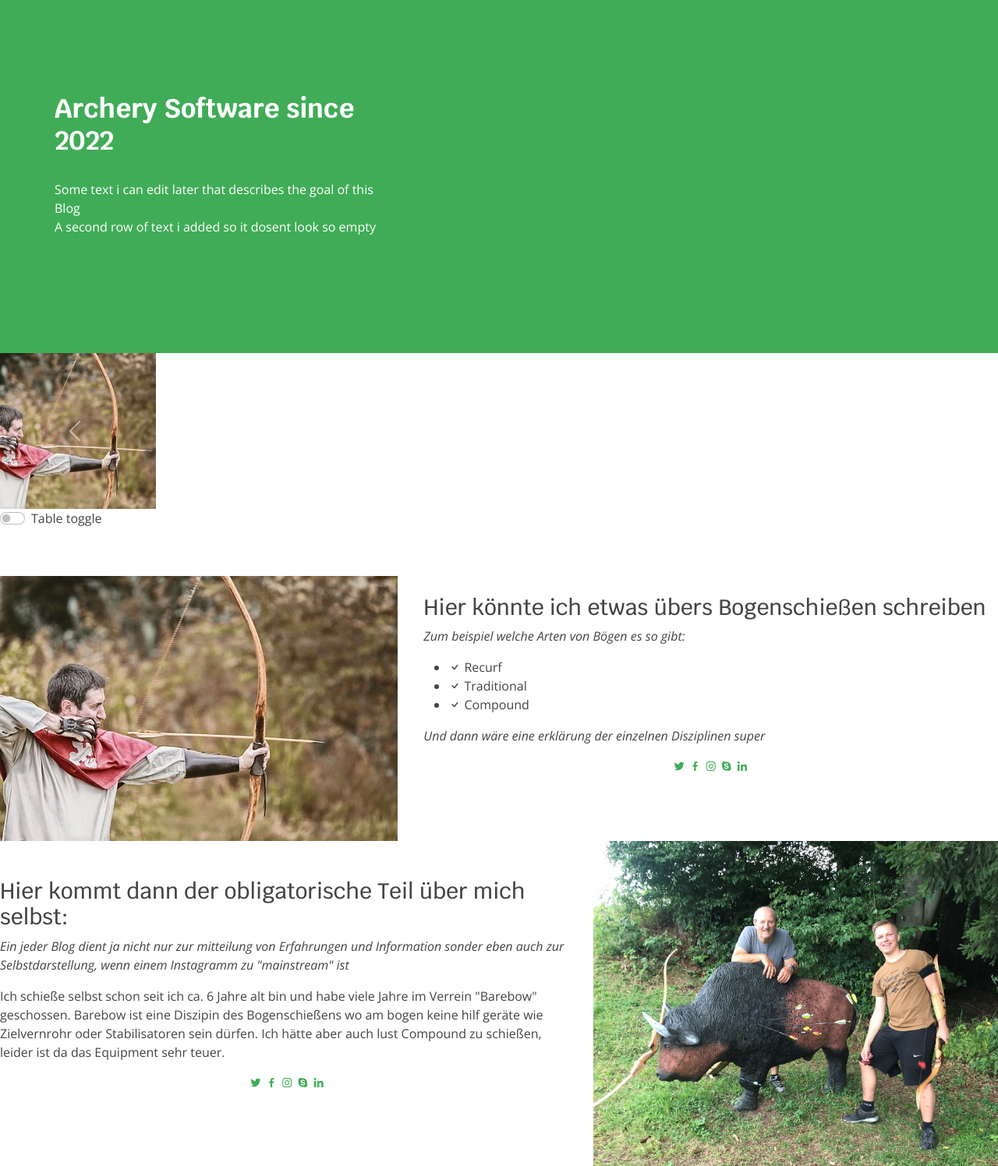
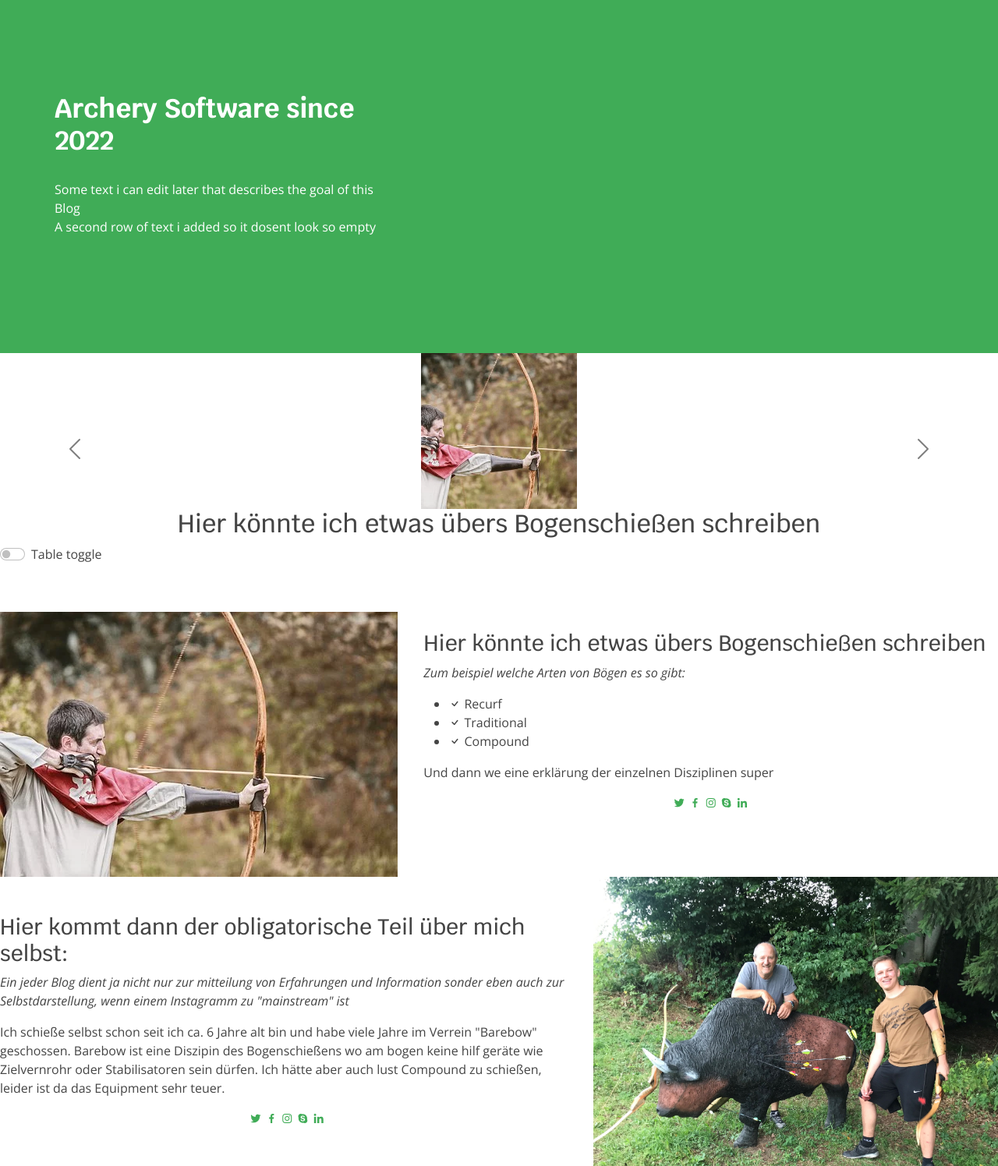
Before and after one commit to AndreasRanzmaier/BS3repo, a PHP site: page / in a window 1280 px wide. Shown: the part 74-1570 px from the top of the page at 78% size. Run offline with PHP 8.4, Linux system fonts and the light colour scheme.

Commit message:
adding the Text and Images to the table and finishing up the carousel

```diff
--- a/INF_ITL/Web/Bootstrap/Bootstrap_Blog/Bikin/assets/css/style.css
+++ b/INF_ITL/Web/Bootstrap/Bootstrap_Blog/Bikin/assets/css/style.css
@@ -135,14 +135,28 @@ h1, h2, h3, h4, h5, h6 {
 #header .logo img {
   max-height: 40px;
 }
-/*
-#
-*/
+
+/*--------------------------------------------------------------
+# Carousel
+--------------------------------------------------------------*/
 .carousel-inner img {
-  float: left;
+  display: block;
+  margin-left: auto;
+  margin-right: auto;
+
+
+  float: center;
   width:  200px;
   height: 200px;
   object-fit: cover;
+}
+
+.carousel-control-prev, .carousel-control-next{
+  filter: invert(100%);
+}
+
+.carousel h2{
+  text-align: center;
 }
 
 /*--------------------------------------------------------------
--- a/INF_ITL/Web/Bootstrap/Bootstrap_Blog/Bikin/index.html
+++ b/INF_ITL/Web/Bootstrap/Bootstrap_Blog/Bikin/index.html
@@ -89,15 +89,19 @@
       <div class="carousel-inner">
         <div class="carousel-item active">
           <img src="assets/img/features-1.png" class="img-fluid" alt="">
+          <h2>Hier könnte ich etwas übers Bogenschießen schreiben</h2>
         </div>
         <div class="carousel-item">
           <img src="assets/img/features-2.png" class="img-fluid" alt="">
+          <h2>Hier kommt dann der obligatorische Teil über mich selbst:</h2>
         </div>
         <div class="carousel-item">
           <img src="assets/img/features-3.png" class="img-fluid" alt="">
+          <h2>Teil mit einem Freund der eine Kollumne schreibt</h2>
         </div>
         <div class="carousel-item">
           <img src="assets/img/features-4.png" class="img-fluid" alt="";>
+          <h2>Blog beitrag der sich mit den Regeln beschäftigt</h2>
         </div>
       </div>
       <button class="carousel-control-prev" type="button" data-bs-target="#carouselExampleControls"
@@ -136,8 +140,8 @@
             <li><i class="bi bi-check"></i> Traditional</li>
             <li><i class="bi bi-check"></i> Compound</li>
           </ul>
-          <p class="fst-italic">
-            Und dann wäre eine erklärung der einzelnen Disziplinen super
+          <p class="fstär-italic">
+            Und dann we eine erklärung der einzelnen Disziplinen super
           </p>
           <div class="social-links text-center text-md-right pt-3 pt-md-0">
             <a href="#" class="twitter"><i class="bx bxl-twitter"></i></a>
@@ -236,28 +240,62 @@
       <table id="BlogbeitraegeTable" class="table-striped table-bordered nowrap" style="width:100%">
         <thead>
           <tr>
-            <th>First name</th>
-            <th>Last name</th>
-            <th>Position</th>
-            <th>Office</th>
-            <th>Age</th>
-            <th>Start date</th>
-            <th>Salary</th>
-            <th>Extn.</th>
-            <th>E-mail</th>
+            <th>Headline</th>
+            <th>Thumbnail</th>
+            <th>Text1</th>
+            <th>Text2</th>
           </tr>
         </thead>
+        <!-- todo: weg finden um die width der Seite zu verkürzen zurzeit mit br's gelöst-->
         <tbody>
           <tr>
-            <td>Tiger</td>
-            <td>Nixon</td>
-            <td>System Architect</td>
-            <td>Edinburgh</td>
-            <td>61</td>
-            <td>2011/04/25</td>
-            <td>$320,800</td>
-            <td>5421</td>
-            <td>t.nixon@datatables.net</td>
+            <td>Hier könnte ich etwas übers Bogenschießen schreiben</td>
+            <td><img src="assets/img/features-1.png" class="img-fluid" alt=""></td>
+            <td>
+              Zum beispiel welche Arten von Bögen es so gibt: <br/>
+              Recurf <br/>
+              Traditional <br/>
+              Compound <br/>
+            </td>
+            <td>Und dann we eine erklärung der einzelnen Disziplinen super</td>
+          </tr>
+          <tr>
+            <td>Hier kommt dann der obligatorische Teil über mich selbst:</td>
+            <td><img src="assets/img/features-2.png" class="img-fluid" alt=""></td>
+            <td>
+              Ein jeder Blog dient ja nicht nur zur mitteilung von <br/> Erfahrungen und Information sonder eben auch zur <br/>
+              Selbstdarstellung, wenn einem Instagramm zu "mainstream" ist
+            </td>
+            <td>
+              Ich schieße selbst schon seit ich ca. 6 Jahre alt bin und habe <br/> viele Jahre im Verrein "Barebow" geschossen. <br/>
+              Barebow ist eine Diszipin des Bogenschießens <br/>wo am bogen keine hilf geräte wie Zielvernrohr oder<br/>
+              Stabilisatoren sein dürfen.<br/>
+              Ich hätte aber auch lust Compound zu schießen, leider ist da das Equipment sehr teuer.<br/>
+            </td>
+          </tr>
+          <tr>
+            <td>Teil mit einem Freund der eine Kollumne schreibt</td>
+            <td><img src="assets/img/features-3.png" class="img-fluid" alt=""></td>
+            <td>m für meine Selbstverwirklichung durch diesen Blog auch massig Leute zu erreichen nutzen wir cross
+              promotion.<br/>
+              Desalb ist dieser Teil hir von einem Kumpel von mir geschrieben der sich auch gut auskennt. Er beschreibt
+              seine sicht<br/>
+              und das lässt meine Seite viel lebendiger aussehen.<br/> Am ende will er aber auch verlinkt werden. Ich mache das
+              gleiche bei ihm und schon schicken wir uns gegenseitig leser.</td>
+            <td></td>
+          </tr>
+          <tr>
+            <td>Blog beitrag der sich mit den Regeln beschäftigt</td>
+            <td><img src="assets/img/features-4.png" class="img-fluid" alt=""></td>
+            <td>Die wichtigsten und richtigsten Regeln werden hier zusammengefasst und beschrieben:</td>
+            <td>Regeln sind wichtig und Richtig <br />
+              jaja<br />
+              deswegen kenne ich sie alle und erkläre sie hier alle <br />
+              Barebow: hier stehen die Regeln dann <br />
+              Compound : hier stehen die Regeln dann <br />
+              Recurf 40 : hier stehen die Regeln dann<br />
+              Recurf 70 : hier stehen die Regeln dann<br />
+              Olympisch : : hier stehen die Regeln dann<br /></td>
           </tr>
         </tbody>
       </table>
```
Also changed, not shown: 2 other files.
